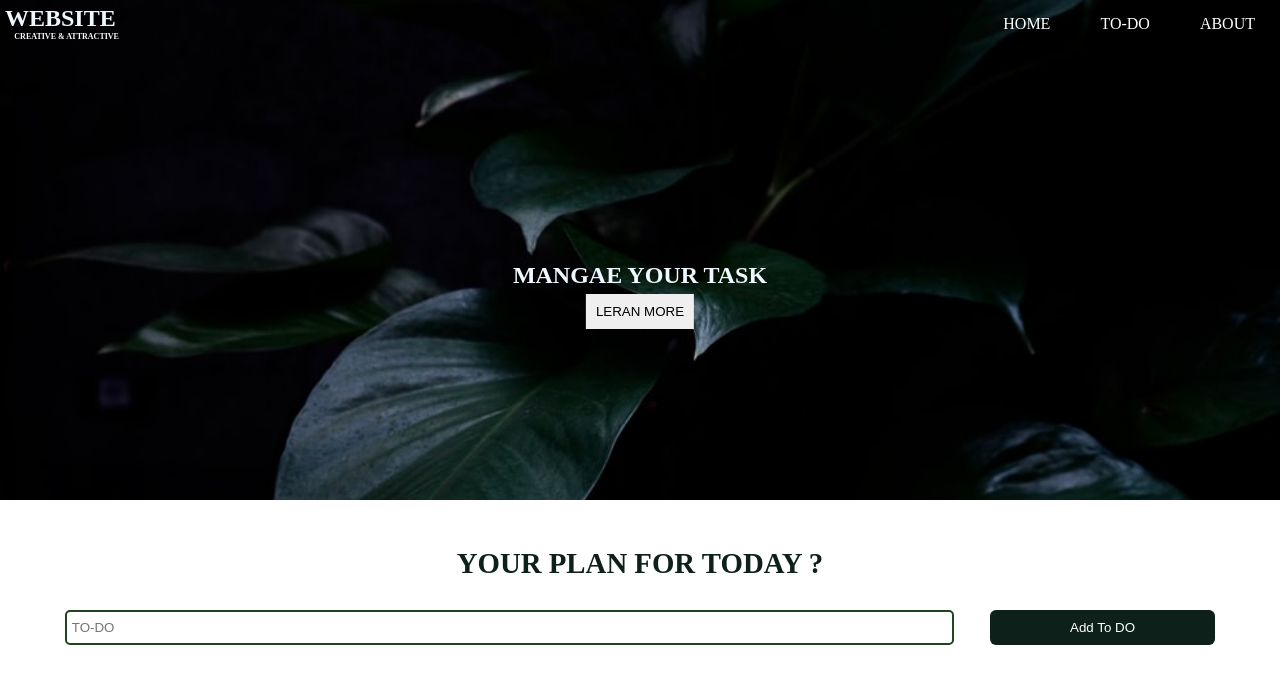
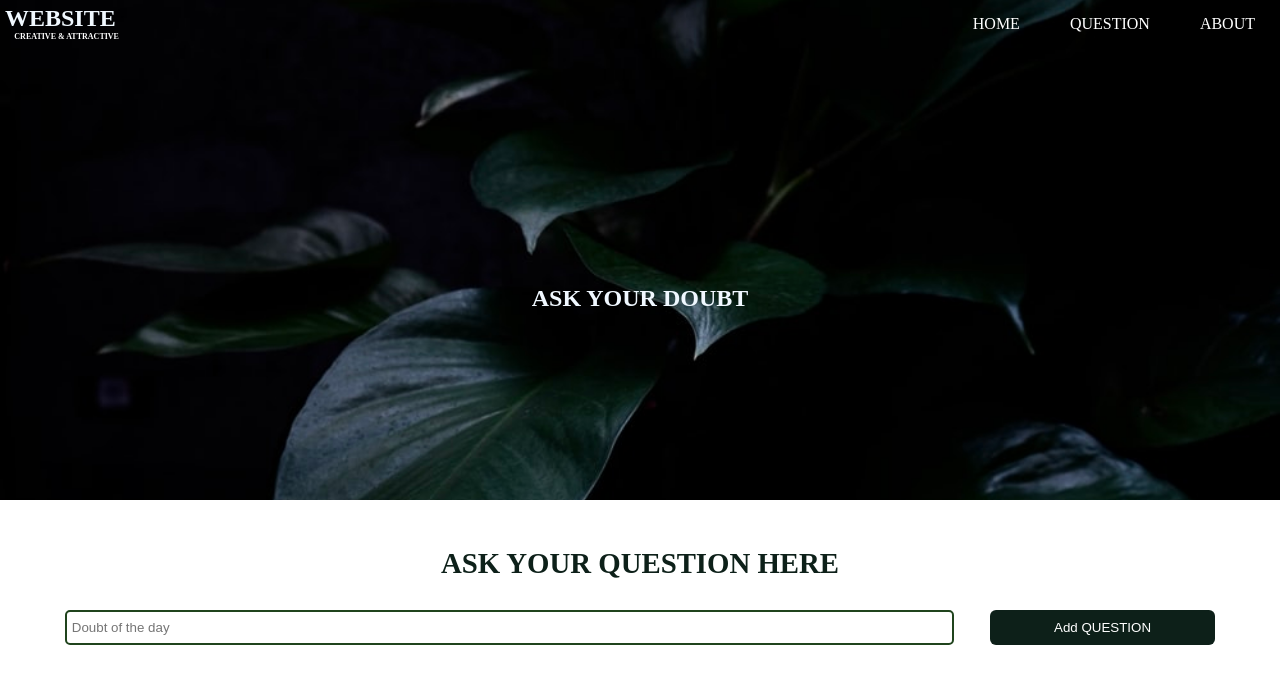
Before and after one commit to abhidigiworld/ToDoList, a plain HTML site: page index.html in a window 1280 px wide. Drawn offline with Linux system fonts and the light colour scheme; files whose address does not match are found by name.

Commit message:
Update index.html

```diff
--- a/index.html
+++ b/index.html
@@ -21,24 +21,23 @@
             </div>
             <ul class="menu">
                 <li class="item"> <a href="" class="itemslink">HOME</a> </li>
-                <li class="item"><a href="" class="itemslink">TO-DO</a></li>
+                <li class="item"><a href="#task" class="itemslink">QUESTION</a></li>
                 <li class="item"><a href="" class="itemslink">ABOUT</a></li>
             </ul>
 
         </header>
         <div class="maintask">
             <div class="task" id="task">
-                <h1 class="logo">MANGAE YOUR TASK</h1>
-                <button class="btn_learn">LERAN MORE</button>
+                <h1 class="logo">ASK YOUR DOUBT</h1>
             </div>
         </div>
     </section>
     <section class="to_do_container">
         <div class="to_do_box">
-            <h1 class="todo_text">YOUR PLAN FOR TODAY ?</h1>
+            <h1 class="todo_text">ASK YOUR QUESTION HERE</h1>
             <form action="" class="todo">
-                <input type="text" name="" id="" placeholder="TO-DO" class="inputtodo">
-                <input type="submit" value="Add To DO">
+                <input type="text" name="" id="" placeholder="Doubt of the day" class="inputtodo">
+                <input type="submit" value="Add QUESTION">
             </form>
             <ul class="todolist">
 
```
